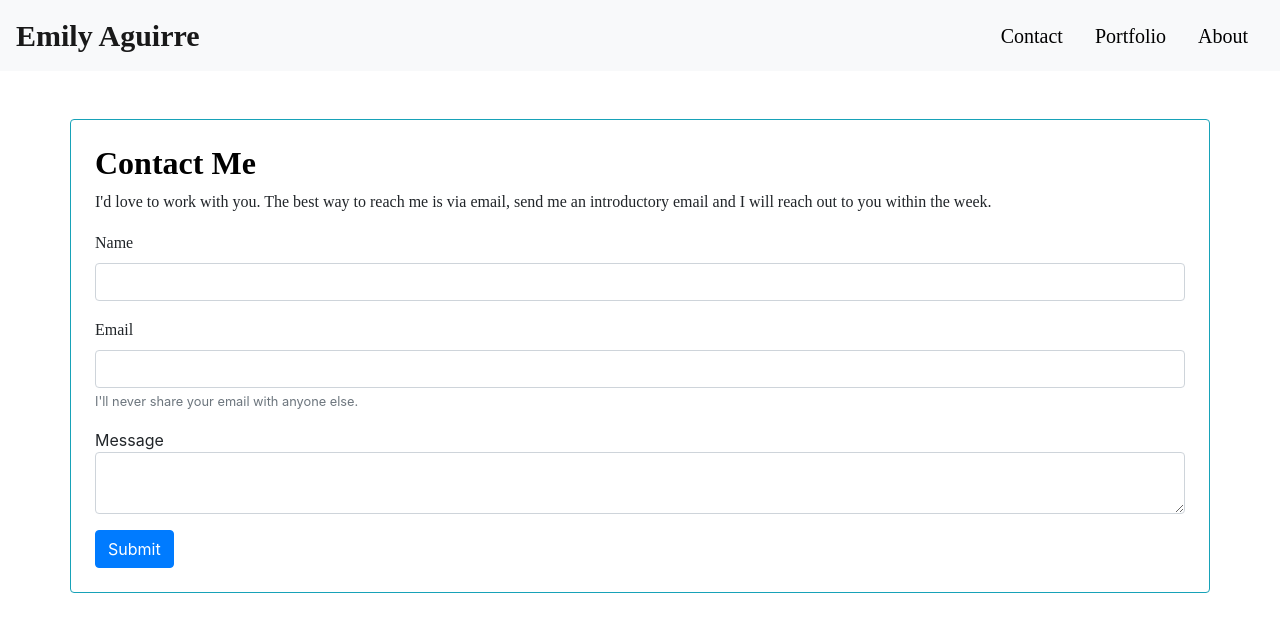
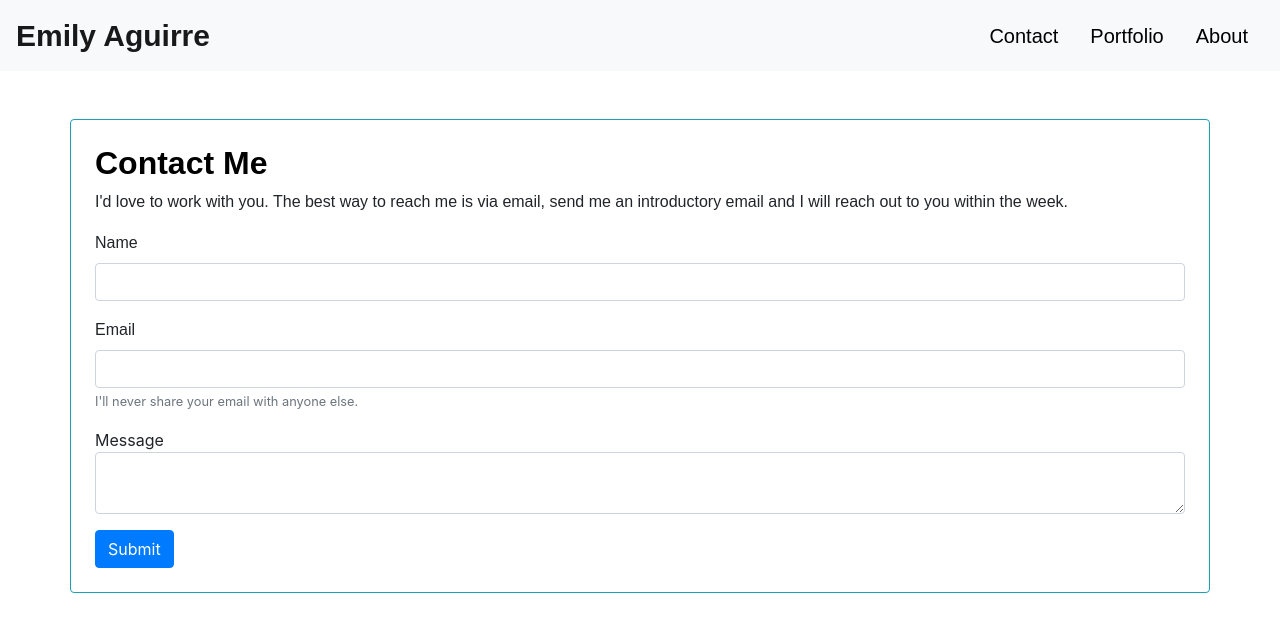
Before and after one commit to emgal-aguirre/02-homework, a plain HTML site: page contact.html in a window 1280 px wide. Drawn offline with nearby package versions, Linux system fonts and the light colour scheme.

Commit message:
updated font

```diff
--- a/Assets/Style/style.css
+++ b/Assets/Style/style.css
@@ -10,21 +10,21 @@
 }
 
 .font-name {
-    font-family: montserrat;
+   font-family: 'Montserrat', sans-serif;
     color: black;
     font-weight: bold;
     font-size: 30px;
 }
 
 .font-nav {
-    font-family: montserrat;
+   font-family: 'Montserrat', sans-serif;
     color: black;
     font-size: 20px;
     font-weight: normal;
 }
 
 h1 {
-    font-family: montserrat;
+    font-family: 'Montserrat', sans-serif;
     color: black;
     font-weight: bold;
     font-size: 50px;
@@ -32,18 +32,23 @@ h1 {
 }
 
 h2 {
-    font-family: montserrat;
+    font-family: 'Montserrat', sans-serif;
     color: black;
     font-weight: bold;
 }
 
 p {
-   font-family: montserrat;
+   font-family: 'Montserrat', sans-serif;
 }
 .font-small {
-    font-family: montserrat;
+    font-family: 'Montserrat', sans-serif;
 }
 
+.font-footer {
+    font-family: 'Montserrat', sans-serif;
+    font-size: xx-small;
+    text-align: center;
+}
 .img-thumbnail {
     width: 30vw;
     height: auto;
```
Also changed, not shown: index.html (+9 -1 lines), Assets/Images/dot-grid.png (added), 1 other file.
